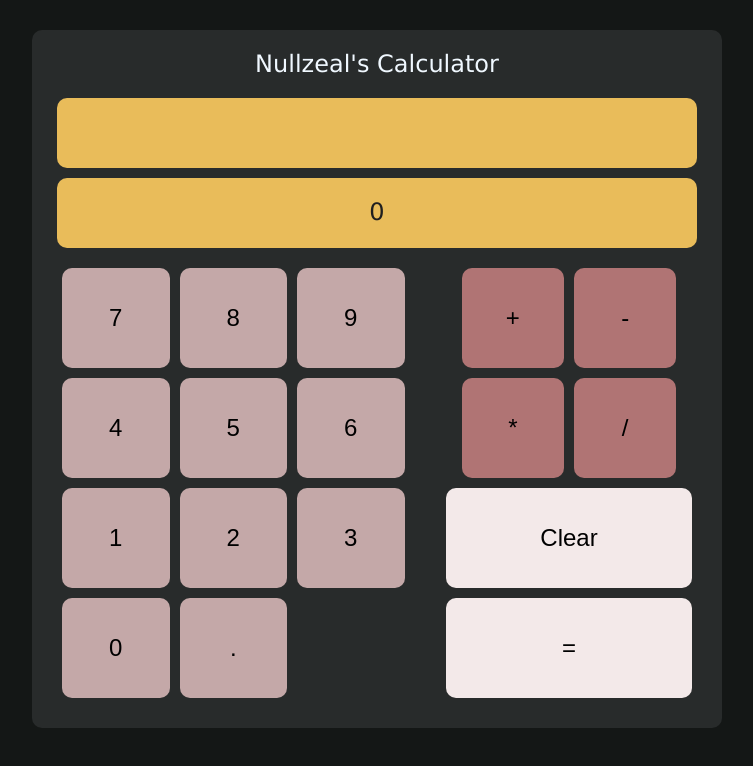
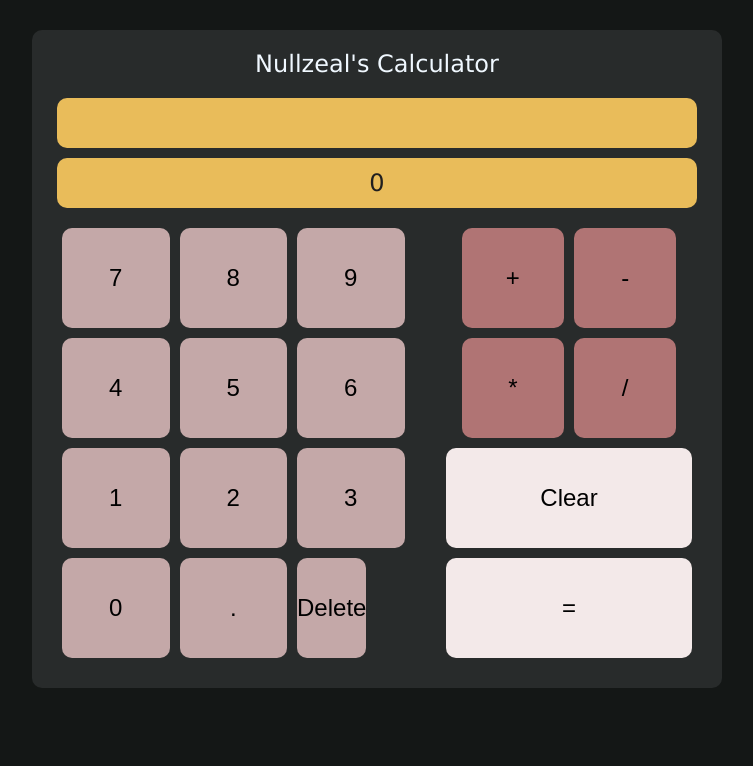
Before and after one commit to NullZeal/calculator, a plain HTML site: page index.html in a window 1280 px wide. Shown: the whole page, without its empty margins (263-1016 px from the left). Drawn offline with Linux system fonts and the light colour scheme.

Commit message:
changed vertical alignment properties of display screens to ajust automatically with flexbox

```diff
--- a/css/calculator.css
+++ b/css/calculator.css
@@ -38,12 +38,18 @@ p{
 }
 
 #screen, #operationsScreen{
+    display: flex;
+    justify-content: center;
+    align-items: center;
     background-color: rgb(233, 188, 90);
-    text-align: center;
-    padding-top: 20px;
-    height: 50px;
     border-radius: 10px;
     width: 100%;
+    height: 50px;
+}
+
+.displayScreen{
+    vertical-align:bottom;
+    display: inline-block;
 }
 
 #screen{
@@ -116,14 +122,17 @@ p{
         flex-basis: 29%;
     }
 
+    #delete{
+        width: 100px;
+        flex-grow: 2;
+    }
+
     #screen, #operationsScreen{
         background-color: rgb(233, 188, 90);
         text-align: center;
         height: 50px;
         border-radius: 10px;
         width: 100%;
-        padding-top: 0px;
-        padding-bottom: 10px;
         font-size: 50px;
     }
 
@@ -166,7 +175,6 @@ p{
         height: 25px;
         border-radius: 10px;
         width: 100%;
-        padding-top: 10px;
     }
 
     #operators{
--- a/index.html
+++ b/index.html
@@ -13,8 +13,12 @@
     <div id="calculator">
         <div id="screenPanel">
             <p>Nullzeal's Calculator</p>
-            <div id="operationsScreen"></div>
-            <div id="screen"></div>
+            <div id="operationsScreen">
+                <div id="operationScreen" class="displayScreen"></div>
+            </div>
+            <div id="screen">
+                <div id="mainScreen" class="displayScreen"></div>
+            </div>
         </div>
         <div id="calculatorPanel">
             <div id="digits">
@@ -29,6 +33,7 @@
                 <button type="submit" id="3" class="digit button">3</button>
                 <button type="submit" id="0" class="digit button">0</button>
                 <button type="submit" id="dot" class="digit button">.</button>
+                <button type="submit" id="delete" class="button">Delete</button>
             </div>
             <div id="operators">
                 <button type="submit" id="add" class="button operator">+</button>
--- a/js/calculator.js
+++ b/js/calculator.js
@@ -5,10 +5,10 @@ let stored = {
     operator: '',
 }
 
-const operationsDisplay = document.getElementById('operationsScreen');
+const operationsDisplay = document.getElementById('operationScreen');
 operationsDisplay.textContent = '';
 
-const mainDisplay = document.getElementById('screen');
+const mainDisplay = document.getElementById('mainScreen');
 mainDisplay.textContent = '0';
 
 const clearButton = document.getElementById('clear');
```
